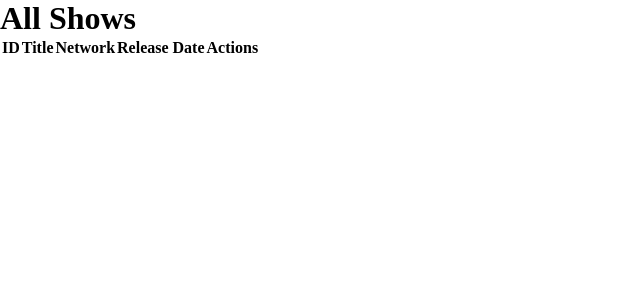
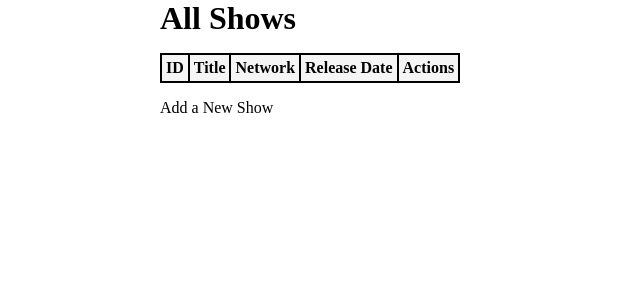
Before and after one commit to JennyWauer/tv_shows, a Django app: page /shows/ in a window 1280 px wide. Shown: the top 300 px of the page, without its empty margins (0-640 px from the left). Run offline with Django 3.2, Linux system fonts and the light colour scheme; lists and menus that the app fills with data are empty.

Commit message:
initial content and styling

```diff
--- a/shows/static/style.css
+++ b/shows/static/style.css
@@ -2,3 +2,33 @@
     margin: 0;
     padding: 0;
 }
+
+body {
+    margin-left: auto;
+    margin-right: auto;
+    width: 75%;
+}
+
+table {
+    margin: 1em 0;
+    border: 0.15em solid black;
+    border-collapse: collapse;
+}
+
+th, td {
+    padding: 0.25em;
+    text-align: left;
+    border-left: 0.15em solid black;
+}
+
+tbody tr:nth-child(odd) {
+    background-color: whitesmoke;
+}
+
+table td:first-child, table th:first-child {
+    border-left: none;
+}
+
+table td:last-child, table th:last-child {
+    border-right: none;
+}
--- a/shows/templates/index.html
+++ b/shows/templates/index.html
@@ -16,5 +16,6 @@
         <th>Release Date</th>
         <th>Actions</th>
     </table>
+    <a>Add a New Show</a>
 </body>
 </html>
```
